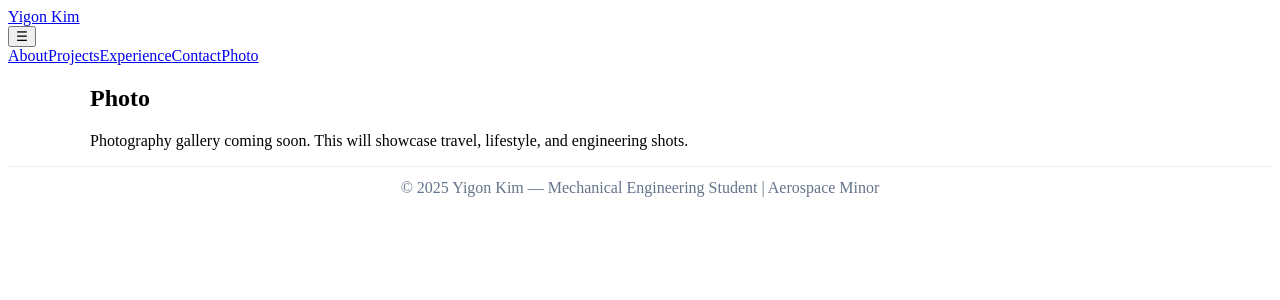
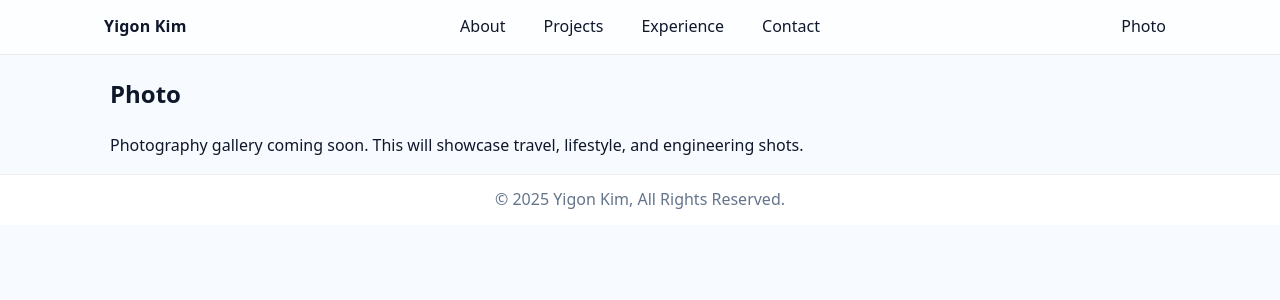
Before and after one commit to yigonk/yigonk.github.io, a React (Create React App) app: page /photo in a window 1280 px wide. Shown: the top 300 px of the page. Built offline with nearby package versions, Linux system fonts and the light colour scheme.

Commit message:
feat: hero gradient, parallax, navbar fixes

```diff
--- a/public/index.html
+++ b/public/index.html
@@ -24,7 +24,7 @@
     <meta name="twitter:description" content="Designing systems and innovations that benefit individuals and communities worldwide."/>
     <meta name="twitter:image" content="%PUBLIC_URL%/og-image.jpg"/>
 
-    <title>Yigon Kim — Mechanical Engineering Portfolio</title>
+    <title>Yigon Kim - Portfolio</title>
   </head>
   <body>
     <noscript>You need to enable JavaScript to run this app.</noscript>
--- a/src/components/Footer.js
+++ b/src/components/Footer.js
@@ -5,7 +5,7 @@ const Footer=()=> {
   return (
     <footer style={{borderTop:"1px solid #eee",background:"#fff"}}>
       <div style={{maxWidth:"1100px",margin:"0 auto",padding:"12px 16px",textAlign:"center",color:"#64748b"}}>
-        © {y} Yigon Kim — Mechanical Engineering Student | Aerospace Minor
+        © {y} Yigon Kim, All Rights Reserved.
       </div>
     </footer>
   );
--- a/src/components/Hero.js
+++ b/src/components/Hero.js
@@ -1,18 +1,54 @@
-import React from "react";
-import heroImg from "../assets/images/hero.jpg"; // add a photo here; use any image for now
+import React,{useEffect,useRef} from "react";
+import heroImg from "../assets/images/hero.jpg";
 
 const Hero=()=> {
+  const ref=useRef(null);
+
+  /* parallax background (photo moves, text stays) */
+  useEffect(()=> {
+    const el=ref.current; if(!el){return;}
+    let ticking=false;
+    const onScroll=()=> {
+      if(ticking){return;}
+      ticking=true;
+      requestAnimationFrame(()=> {
+        const r=el.getBoundingClientRect();
+        const vh=window.innerHeight;
+        const maxScroll=Math.max(r.height-vh,0);
+        const scrolled=Math.min(Math.max(-r.top,0),maxScroll);
+
+        const css=getComputedStyle(el);
+        const f=parseFloat(css.getPropertyValue("--pFactor"))||0.25;
+        el.style.setProperty("--pY",`${scrolled*f}px`);
+        ticking=false;
+      });
+    };
+    onScroll();
+    window.addEventListener("scroll",onScroll,{passive:true});
+    window.addEventListener("resize",onScroll);
+    return ()=>{window.removeEventListener("scroll",onScroll);window.removeEventListener("resize",onScroll);};
+  },[]);
+
   return (
-    <section id="home" className="hero" style={{backgroundImage:`url(${heroImg})`}}>
+    <section
+      ref={ref}
+      id="home"
+      className="hero hero--parallax hero--left"
+      style={{'--heroTop':'24px','--heroH':'100vh','--pFactor':'.22','--bgBias':'48%'}}
+    >
+      <div className="hero__bg" style={{backgroundImage:`url(${heroImg})`}}/>
       <div className="hero__overlay"/>
+      <div className="hero__sides"/>
+
       <div className="hero__content">
-        <h1 className="hero__h1">Hello<br/>I'm Yigon</h1>
-        <p className="hero__tag">Mechanical Engineering Student | Aerospace Minor | Engineering Innovator</p>
-        <p className="hero__sub">"Designing systems and innovations that benefit individuals and communities worldwide."</p>
-        <div className="hero__actions">
-          <a className="btn btn--primary" href="/#projects">View Projects</a>
-          <a className="btn" href="/#contact">Contact</a>
-        </div>
+        <h1 className="hero__title hero__h1 text-gradient"
+            style={{'--gradY':'35%','--gradScale':'140%','--titleGap':'8px','--heroTitle':'80px'}}>
+          <span className="line">Hello</span>
+          <span className="line">I&apos;m Yigon</span>
+        </h1>
+        <p className="hero__sub clamp-2">
+          "Designing systems and innovations that benefit individuals and communities worldwide."
+        </p>
       </div>
     </section>
   );
--- a/src/components/NavBar.js
+++ b/src/components/NavBar.js
@@ -1,23 +1,82 @@
-import React,{useState} from "react";
-import {Link} from "react-router-dom";
+import React,{useEffect,useState} from "react";
+import {Link,useLocation} from "react-router-dom";
+
+const SECTIONS=["about","projects","experience","contact"];
 
 const NavBar=()=> {
-  const [open,setOpen]=useState(false);
-  const toggle=()=> {setOpen((v)=>!v);};
-  const close=()=> {setOpen(false);};
+  const {pathname}=useLocation();
+  const [menuOpen,setMenuOpen]=useState(false);
+  const [active,setActive]=useState("");
+  const [solid,setSolid]=useState(false);
+
+  // Glass state: black-transparent over hero, light glass after scroll
+  useEffect(()=> {
+    const onScroll=()=> {
+      const onHome=pathname==="/";
+      const atTop=window.scrollY<80;
+      setSolid(!(onHome&&atTop));
+    };
+    onScroll();
+    window.addEventListener("scroll",onScroll,{passive:true});
+    return ()=>window.removeEventListener("scroll",onScroll);
+  },[pathname]);
+
+  // Scroll spy: activate when section top reaches nav bottom
+  useEffect(()=> {
+    if(pathname!=="/"){setActive("");return;}
+    const getNavH=()=> {
+      const v=getComputedStyle(document.documentElement).getPropertyValue("--navH").trim();
+      const n=parseInt(v.replace("px",""),10);
+      return Number.isFinite(n)?n:56;
+    };
+    const topOffset=getNavH()+1;
+    const obs=new IntersectionObserver((entries)=> {
+      entries.forEach((e)=> {if(e.isIntersecting){setActive(e.target.id);}});
+    },{rootMargin:`-${topOffset}px 0px -80% 0px`,threshold:0});
+    const els=SECTIONS.map((id)=>document.getElementById(id)).filter(Boolean);
+    els.forEach((el)=>obs.observe(el));
+    return ()=>obs.disconnect();
+  },[pathname]);
+
+  const close=()=>{setMenuOpen(false);};
 
   return (
-    <header className="nav">
+    <header className={`nav ${solid?"nav--glass":"nav--clear"}`}>
       <div className="nav__wrap">
+        {/* Left: brand */}
         <div className="nav__brand"><Link to="/" onClick={close}>Yigon Kim</Link></div>
-        <button className="nav__toggle" aria-expanded={open} aria-controls="nav-menu" onClick={toggle}>☰</button>
-        <nav id="nav-menu" className={`nav__menu${open?" nav__menu--open":""}`}>
-          <a href="/#about" onClick={close} className="nav__link">About</a>
-          <a href="/#projects" onClick={close} className="nav__link">Projects</a>
-          <a href="/#experience" onClick={close} className="nav__link">Experience</a>
-          <a href="/#contact" onClick={close} className="nav__link">Contact</a>
-          <Link to="/photo" onClick={close} className="nav__link">Photo</Link>
+
+        {/* Center: section links (desktop) */}
+        <nav className="nav__center">
+          <a href="/#about" className={`nav__link${active==="about"?" nav__link--active":""}`}>About</a>
+          <a href="/#projects" className={`nav__link${active==="projects"?" nav__link--active":""}`}>Projects</a>
+          <a href="/#experience" className={`nav__link${active==="experience"?" nav__link--active":""}`}>Experience</a>
+          <a href="/#contact" className={`nav__link${active==="contact"?" nav__link--active":""}`}>Contact</a>
         </nav>
+
+        {/* Right: Photo (desktop) + 2-line hamburger (mobile) */}
+        <div className="nav__right">
+          <Link to="/photo" className="nav__link nav__photo">Photo</Link>
+          <button
+            type="button"
+            className="nav__toggle"
+            aria-expanded={menuOpen}
+            aria-controls="nav-menu"
+            aria-label="Open menu"
+            onClick={()=>{setMenuOpen((v)=>!v);}}
+          >
+            <span/><span/>{/* two stacked lines */}
+          </button>
+        </div>
+      </div>
+
+      {/* Mobile dropdown */}
+      <div id="nav-menu" className={`nav__dropdown${menuOpen?" nav__dropdown--open":""}`}>
+        <a href="/#about" onClick={close} className={`nav__dlink${active==="about"?" nav__dlink--active":""}`}>About</a>
+        <a href="/#projects" onClick={close} className={`nav__dlink${active==="projects"?" nav__dlink--active":""}`}>Projects</a>
+        <a href="/#experience" onClick={close} className={`nav__dlink${active==="experience"?" nav__dlink--active":""}`}>Experience</a>
+        <a href="/#contact" onClick={close} className={`nav__dlink${active==="contact"?" nav__dlink--active":""}`}>Contact</a>
+        <Link to="/photo" onClick={close} className="nav__dlink">Photo</Link>
       </div>
     </header>
   );
--- a/src/index.css
+++ b/src/index.css
@@ -1,2 +1,4 @@
-:focus{outline:2px solid var(--accent);outline-offset:2px;}
+
+:focus-visible{outline:2px solid var(--accent);outline-offset:2px;}
+
 img{max-width:100%;display:block;}
--- a/src/index.js
+++ b/src/index.js
@@ -4,6 +4,9 @@ import {BrowserRouter} from "react-router-dom";
 import App from "./App";
 import "./index.css";
 import "./styles/sections.css";
+import "./styles/theme.css";
+import "./styles/nav.css";
+
 
 const rootEl=document.getElementById("root");
 createRoot(rootEl).render(
--- a/src/styles/nav.css
+++ b/src/styles/nav.css
@@ -1,13 +1,73 @@
-.nav{position:sticky;top:0;background:#fff;border-bottom:1px solid rgba(15,23,42,.06);box-shadow:var(--shadow);z-index:10;}
-.nav__wrap{display:flex;align-items:center;justify-content:space-between;max-width:var(--max);margin:0 auto;padding:10px 14px;}
-.nav__brand{font-weight:700;}
-.nav__toggle{display:none;background:transparent;border:0;font-size:22px;padding:8px 10px;cursor:pointer;}
-.nav__menu{display:flex;gap:14px;align-items:center;}
-.nav__link{padding:8px 12px;border-radius:999px;transition:background .2s,color .2s;}
-.nav__link:hover{background:rgba(110,168,254,.1);}
-.nav__link--active{background:var(--accent);color:#fff;}
-@media (max-width:820px){
-  .nav__toggle{display:block;}
-  .nav__menu{display:none;flex-direction:column;gap:6px;position:absolute;top:56px;right:10px;background:#fff;border:1px solid rgba(15,23,42,.08);border-radius:var(--radius);padding:10px 12px;box-shadow:var(--shadow);}
-  .nav__menu.nav__menu--open{display:flex;}
+/* Shell */
+.nav{position:sticky;top:0;z-index:50;transition:background .25s,border-color .25s,color .25s;}
+.nav--clear{
+  background:rgba(0,0,0,.28);
+  -webkit-backdrop-filter:saturate(180%) blur(6px);
+  backdrop-filter:saturate(180%) blur(6px);
+  border-bottom:1px solid rgba(255,255,255,.08);
+  color:#fff;
 }
+.nav--glass{
+  background:rgba(255,255,255,.7);
+  -webkit-backdrop-filter:saturate(180%) blur(12px);
+  backdrop-filter:saturate(180%) blur(12px);
+  border-bottom:1px solid rgba(15,23,42,.08);
+  color:var(--ink);
+}
+
+/* Layout: brand (left) | center (absolute) | right (photo/hamburger) */
+.nav__wrap{
+  position:relative;
+  display:flex;align-items:center;justify-content:space-between;
+  max-width:var(--max);margin:0 auto;padding:6px 14px;min-height:var(--navH);
+}
+.nav__brand{flex:0 0 auto;font-weight:800;letter-spacing:.2px;}
+.nav__center{
+  position:absolute;left:50%;transform:translateX(-50%);
+  display:flex;gap:18px;align-items:center;
+}
+.nav__right{flex:0 0 auto;display:flex;gap:10px;align-items:center;}
+
+/* Links with underline like the ref */
+.nav__link{position:relative;padding:8px 10px;transition:color .2s;-webkit-tap-highlight-color:transparent;}
+.nav__link:after{content:"";position:absolute;left:10px;right:calc(100% - 10px);bottom:2px;height:2px;background:var(--accent);opacity:.95;transition:right .25s;}
+.nav__link:hover:after{right:10px;}
+.nav__link--active:after{right:10px;}
+/* remove click/focus box in nav only (keep keyboard outlines elsewhere) */
+.nav a:focus,.nav a:focus-visible,.nav__toggle:focus,.nav__toggle:focus-visible{outline:0 !important;box-shadow:none !important;}
+.nav--clear .nav__link,.nav--clear .nav__brand a{color:#fff;}
+
+/* Two-line hamburger (mobile only, pinned right) */
+.nav__toggle{
+  display:none;
+  width:34px;height:24px;
+  border:0;background:transparent;padding:0;cursor:pointer;
+  -webkit-tap-highlight-color:transparent;
+  display:flex;flex-direction:column;align-items:center;justify-content:center;gap:6px;
+}
+.nav__toggle span{
+  display:block;width:22px;height:2px;border-radius:2px;
+  background:#fff; /* default = white for the dark (clear) state */
+  transition:transform .2s,opacity .2s,background-color .25s;
+}
+.nav--clear .nav__toggle span{background:#fff;}          /* top over hero */
+.nav--glass .nav__toggle span{background:var(--ink);}     /* scrolled = black (#0f172a) */
+
+/* Mobile dropdown */
+.nav__dropdown{
+  display:none;position:absolute;top:100%;left:0;right:0;background:rgba(255,255,255,.97);
+  border-bottom:1px solid rgba(15,23,42,.08);box-shadow:var(--shadow);
+}
+.nav__dropdown--open{display:block;}
+.nav__dlink{display:block;padding:12px 16px;border-top:1px solid rgba(15,23,42,.06);color:var(--ink);}
+.nav__dlink--active{color:var(--accent);}
+
+/* Responsive */
+@media (max-width:860px){
+  .nav__center{display:none;}            /* hide center links on mobile */
+  .nav__right .nav__photo{display:none;} /* hide Photo text on mobile */
+  .nav__toggle{display:flex;}            /* show 2-line hamburger on the right */
+}
+@media (min-width:861px){
+  .nav__toggle{display:none !important;} /* hide hamburger on desktop */
+}
--- a/src/styles/sections.css
+++ b/src/styles/sections.css
@@ -1,24 +1,66 @@
 /* Smooth anchor scroll */
 html{scroll-behavior:smooth;}
 
-/* Hero grabber (Alime-inspired) */
-.hero{position:relative;min-height:70vh;display:flex;align-items:center;justify-content:center;margin:0 -20px 24px -20px;background:linear-gradient(180deg,var(--primary),#fff);background-size:cover;background-position:center;}
-.hero__overlay{position:absolute;inset:0;background:linear-gradient(90deg,rgba(0,0,0,.55),rgba(0,0,0,.25));}
-.hero__content{position:relative;width:100%;max-width:1100px;color:#fff;padding:60px 20px;}
-.hero__h1{font-size:56px;line-height:1.05;margin:0 0 8px 0;}
-.hero__tag{font-weight:600;margin:0 0 8px 0;}
-.hero__sub{max-width:720px;margin:0 0 16px 0;opacity:.95;}
+/* Hero (full-bleed, under nav) */
+.hero{
+  position:relative;overflow:hidden;
+  min-height:120vh;                              /* gives room for bg to move */
+  margin-top:calc(-1*var(--navH));margin-bottom:24px;
+  width:100vw;margin-left:calc(50% - 50vw);margin-right:calc(50% - 50vw);
+  padding-top:var(--navH);
+  display:flex;align-items:center;
+}
+
+/* Actual image layer we move */
+.hero__bg{
+  position:absolute;inset:0;
+  background-size:cover;background-position:center;
+  transform:translate3d(0,var(--pY,0px),0);      /* parallax offset */
+  will-change:transform;
+  /* a touch of overscale prevents edges showing when translated */
+  scale:1.06;
+  z-index:0;
+}
+
+.hero__overlay{
+  position:absolute;inset:0;
+  background:linear-gradient(180deg,rgba(0,0,0,.55) 0%,rgba(0,0,0,.30) 30%,rgba(0,0,0,.15) 60%,rgba(0,0,0,0) 100%);
+  z-index:1;
+}
+.hero__sides{position:absolute;inset:0;pointer-events:none;
+  background:
+    linear-gradient(90deg,rgba(0,0,0,.45) 0,rgba(0,0,0,0) 120px),
+    linear-gradient(270deg,rgba(0,0,0,.45) 0,rgba(0,0,0,0) 120px);
+    z-index:1;
+}
+
+/* Text stays pinned; confined to site width */
+.hero__content{
+  position:sticky;top:calc(var(--navH) + var(--heroTop,16px));
+  width:auto;max-width:var(--max);margin:0 auto;
+  display:flex;flex-direction:column;color:#fff;padding:60px 20px;
+  z-index:2;
+}
+
+/* Choose ONE alignment on the <section> class list */
+.hero--left .hero__content{align-items:flex-start;text-align:left;}
+
+/* Type */
+.hero__h1{font-size:var(--heroTitle,80px);line-height:1.08;margin:0 0 8px 0;}
+.hero__tag{font-weight:400;margin:0 0 8px 0;}
+.hero__sub{max-width:400;margin:0 0 16px 0;opacity:.95;}
 .hero__actions{display:flex;gap:10px;flex-wrap:wrap;}
+@media (max-width:720px){.hero__h1{font-size:48px;}}
 
 /* Sections */
-.section{max-width:1100px;margin:0 auto;padding:32px 0;}
+.section{max-width:var(--max);margin:0 auto;padding:32px 0;}
 .section h2{margin:0 0 12px 0}
 
 /* Projects grid */
 .projects-grid{display:grid;gap:16px;}
 @media(min-width:720px){.projects-grid{grid-template-columns:repeat(3,1fr);}}
 
-/* Project cards */
+/* Cards */
 .card{background:#fff;border:1px solid rgba(15,23,42,.06);border-radius:16px;box-shadow:0 10px 24px rgba(15,23,42,.08);}
 .proj-card{position:relative;overflow:hidden;}
 .proj-card__body{padding:14px;}
@@ -27,9 +69,9 @@ html{scroll-behavior:smooth;}
 
 /* Timeline */
 .timeline{position:relative;margin-top:8px;padding-left:22px;}
-.timeline:before{content:\"\";position:absolute;left:9px;top:0;bottom:0;width:2px;background:rgba(15,23,42,.12);}
+.timeline:before{content:"";position:absolute;left:9px;top:0;bottom:0;width:2px;background:rgba(15,23,42,.12);}
 .timeline-item{position:relative;margin:0 0 18px 0;}
-.timeline-item:before{content:\"\";position:absolute;left:-1px;top:6px;width:12px;height:12px;border-radius:999px;background:var(--accent);}
+.timeline-item:before{content:"";position:absolute;left:-1px;top:6px;width:12px;height:12px;border-radius:999px;background:var(--accent);}
 .timeline-item__card{padding:12px 14px;border-radius:16px;background:#fff;border:1px solid rgba(15,23,42,.06);box-shadow:0 10px 24px rgba(15,23,42,.08);}
 .timeline-item__title{margin:0 0 4px 0;font-weight:700;}
 .timeline-item__meta{margin:0 0 8px 0;color:var(--muted);font-size:14px;}
@@ -38,3 +80,60 @@ html{scroll-behavior:smooth;}
 .form{display:grid;gap:12px;max-width:680px;}
 .input,.textarea{width:100%;padding:12px 14px;border-radius:12px;border:1px solid rgba(15,23,42,.12);}
 .textarea{min-height:140px;resize:vertical;}
+
+/* === HERO TITLE GRADIENT === */
+.text-gradient{
+  /* adjustable gradient colors + placement */
+  --gradFrom:#8caff9;       /* light blue */
+  --gradMid:#c4dffc;        /* your accent blue */
+  --gradTo:#ffffff;         /* pale blue */
+  --gradY:50%;              /* vertical position of gradient (0–100%) */
+  --gradScale:100%;         /* vertical scale of gradient (e.g., 120%) */
+
+  background-image:linear-gradient(180deg,var(--gradFrom),var(--gradMid),var(--gradTo));
+  background-size:100% var(--gradScale);
+  background-position:50% var(--gradY);
+  color:#fff; /* fallback */
+}
+
+/* Clip + stroke for crisp edges */
+@supports (-webkit-background-clip:text) or (background-clip:text){
+  .text-gradient{
+    -webkit-background-clip:text;background-clip:text;
+    -webkit-text-fill-color:transparent;color:transparent;
+    /* subtle edge to avoid punch-through look */
+    -webkit-text-stroke:.6px rgba(0,0,0,.10);
+    text-shadow:none;
+  }
+}
+
+/* === HERO TITLE SPACING === */
+.hero__title{padding:1px 0; line-height:1.08;}
+.hero__title .line{display:block;}
+.hero__title .line+.line{margin-top:var(--titleGap,8px);}
+
+/* Tagline now uses the thinner style that used to be hero_sub */
+.hero__sub{
+  font-weight:400;                 /* thinner */
+  font-size:var(--heroSub,18px);
+  line-height:1.4;
+  max-width:var(--tagWidth,60ch);  /* width knob so it wraps to ~2 lines */
+  margin:var(--titleToTag,14px) 0 0 0;
+  opacity:.95;
+}
+
+/* Fallback (works everywhere via the legacy WebKit hack) */
+.clamp-2{
+  overflow:hidden;
+  display:-webkit-box;
+  -webkit-box-orient:vertical;
+  -webkit-line-clamp:2;
+}
+
+/* Prefer the standard property when supported */
+@supports (line-clamp: 2){
+  .clamp-2{
+    display:block;          /* no need for -webkit-box */
+    line-clamp:2;           /* standard */
+  }
+}
--- a/src/styles/theme.css
+++ b/src/styles/theme.css
@@ -1,15 +1,20 @@
 :root{
   --bg:#f7fbff;
-  --primary:#dceeff;    /* pastel-like blue background */
-  --accent:#6ea8fe;     /* stronger blue for active states */
-  --text:#0f172a;
+  --primary:#dceeff;
+  --accent:#688FE5;
+  --ink:#0f172a;
   --muted:#64748b;
   --max:1100px;
   --radius:16px;
-  --shadow:0 10px 20px rgba(0,0,0,.08);
+  --shadow:0 10px 24px rgba(15,23,42,.08);
+  --navH:50px;
+  /* uncomment if you want to keep body using --text */
+  /* --text: var(--ink); */
 }
+
 *{box-sizing:border-box;}
 html,body,#root{height:100%;}
-body{margin:0;font-family:system-ui,-apple-system,"Segoe UI",Roboto,Helvetica,Arial,"Apple Color Emoji","Segoe UI Emoji";color:var(--text);background:var(--bg);line-height:1.6;}
+html{scroll-behavior:smooth;}
+body{margin:0;font-family:system-ui,-apple-system,"Segoe UI",Roboto,Helvetica,Arial,"Apple Color Emoji","Segoe UI Emoji";color:var(--ink);background:var(--bg);line-height:1.6;}
 a{text-decoration:none;color:inherit;}
 .container{max-width:var(--max);margin:0 auto;padding:24px 20px;}
```
